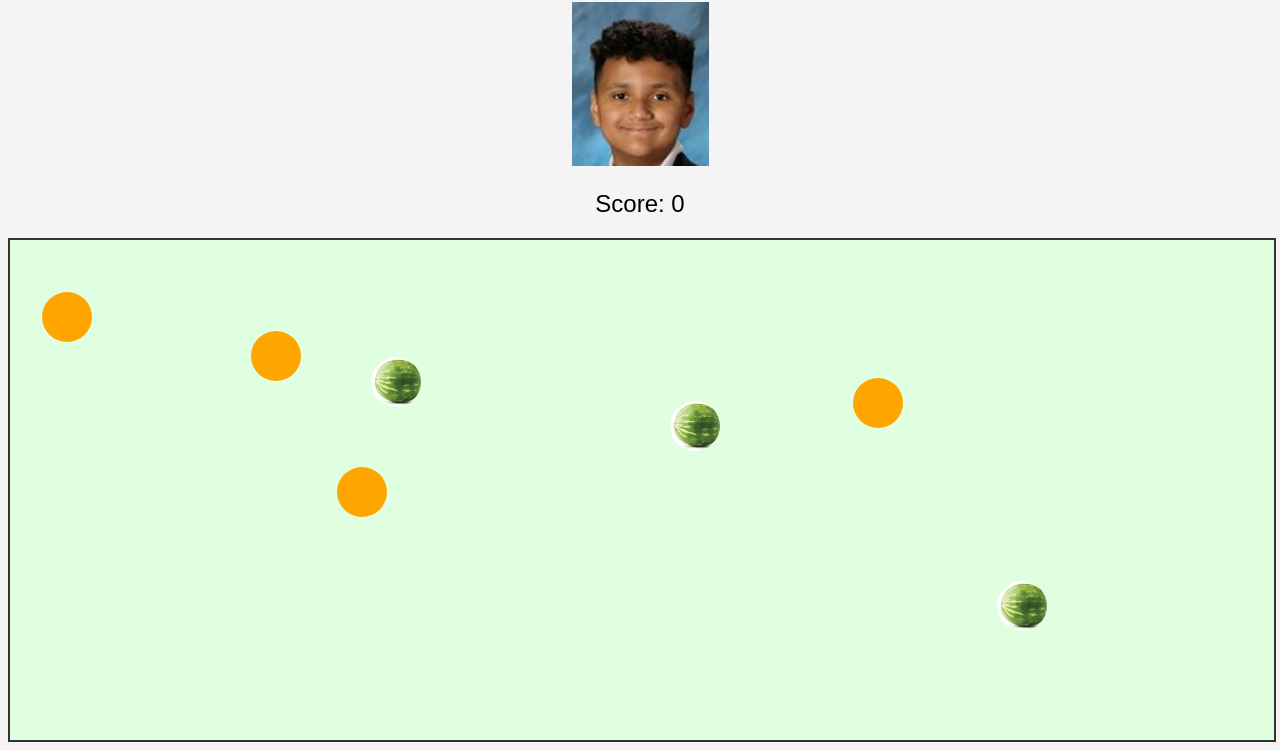
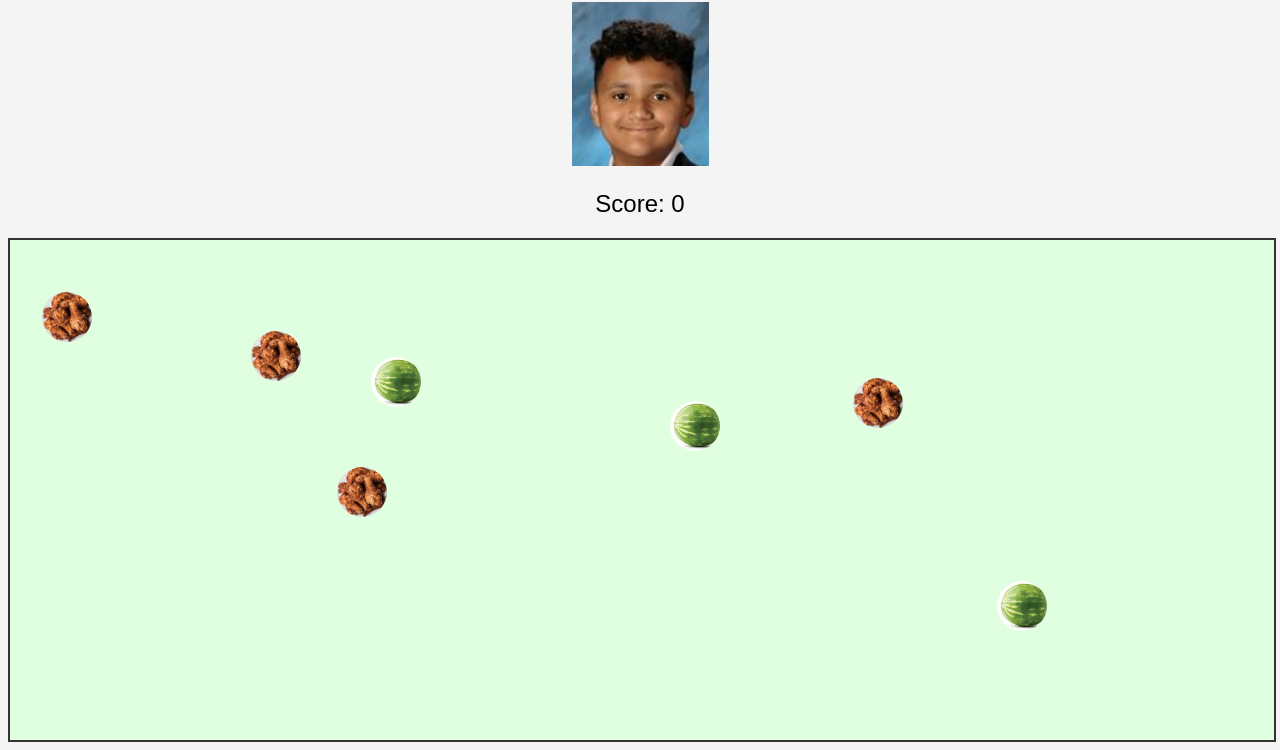
Before and after one commit to carrot2000/LAGS, a plain HTML site: page index.html in a window 1280 px wide. Shown: the part 78-828 px from the top of the page. Drawn offline with Linux system fonts and the light colour scheme.

Commit message:
Update index.html

```diff
--- a/index.html
+++ b/index.html
@@ -35,7 +35,7 @@
             height: 50px;
             background-color: orange;
             border-radius: 50%;
-            background-image: url(download (1).jpg);
+            background-image: url(Chicken.jpg);
             background-size: cover;
         }
         #score {
```
